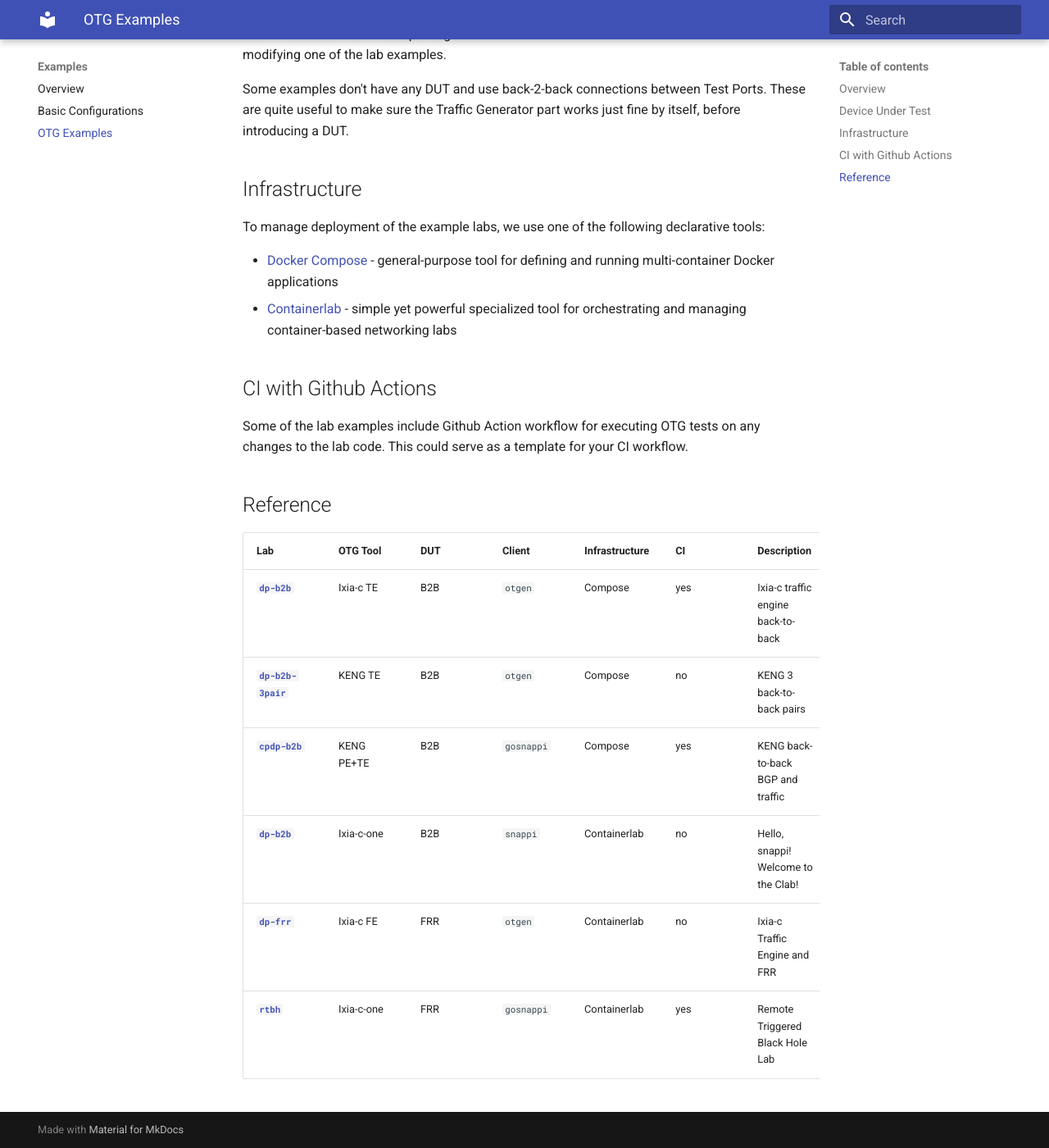
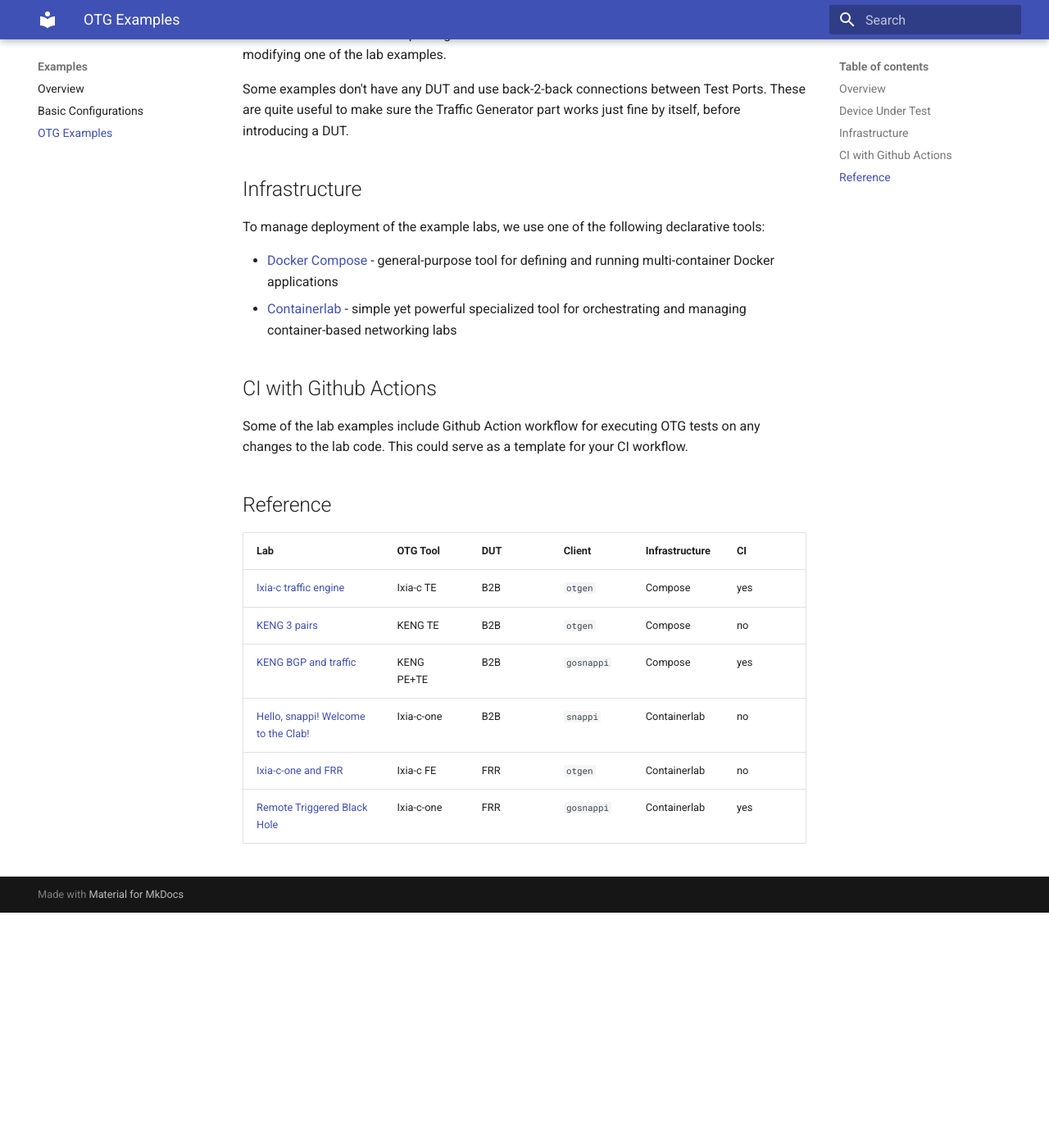
Before and after one commit to open-traffic-generator/open-traffic-generator.github.io, an MkDocs documentation site: the page built from docs/examples/otg-examples.md, in a window 1280 px wide and 1400 px high, scrolled down 469 px. Shown: the whole window at 82% size. Built offline with MkDocs 1.6.1 and Material for MkDocs 9.7.7, drawn with Linux system fonts in a browser that asks for light colours; after the commit the page ends 1582 px from its top, so only the background shows below that.

Commit message:
reworked otg-examples table

```diff
--- a/docs/examples/otg-examples.md
+++ b/docs/examples/otg-examples.md
@@ -23,11 +23,11 @@
 
 ## Reference
 
-| Lab                                                                                                             | OTG Tool    | DUT  | Client     | Infrastructure | CI  | Description                          |
-| --------------------------------------------------------------------------------------------------------------- | ----------- | ---- | ---------- | -------------- | --- | ------------------------------------ |
-| [**`dp-b2b`**](https://github.com/open-traffic-generator/otg-examples/blob/main/docker-compose/b2b)             | Ixia-c TE   | B2B  | `otgen`    | Compose        | yes | Ixia-c traffic engine back-to-back   |
-| [**`dp-b2b-3pair`**](https://github.com/open-traffic-generator/otg-examples/blob/main/docker-compose/b2b-3pair) | KENG TE     | B2B  | `otgen`    | Compose        | no  | KENG 3 back-to-back pairs            |
-| [**`cpdp-b2b`**](https://github.com/open-traffic-generator/otg-examples/blob/main/docker-compose/cpdp-b2b)      | KENG PE+TE  | B2B  | `gosnappi` | Compose        | yes | KENG back-to-back BGP and traffic    |
-| [**`dp-b2b`** ](https://github.com/open-traffic-generator/otg-examples/blob/main/clab/ixia-c-b2b)               | Ixia-c-one  | B2B  | `snappi`   | Containerlab   | no  | Hello, snappi! Welcome to the Clab!  |
-| [**`dp-frr`**](https://github.com/open-traffic-generator/otg-examples/blob/main/clab/ixia-c-te-frr)             | Ixia-c FE   | FRR  | `otgen`    | Containerlab   | no  | Ixia-c Traffic Engine and FRR        |
-| [**`rtbh`**](https://github.com/open-traffic-generator/otg-examples/blob/main/clab/rtbh)                        | Ixia-c-one  | FRR  | `gosnappi` | Containerlab   | yes | Remote Triggered Black Hole Lab      |
+| Lab                                                                                                                     | OTG Tool    | DUT  | Client     | Infrastructure | CI  |
+| ----------------------------------------------------------------------------------------------------------------------- | ----------- | ---- | ---------- | -------------- | --- |
+| [Ixia-c traffic engine](https://github.com/open-traffic-generator/otg-examples/blob/main/docker-compose/b2b)            | Ixia-c TE   | B2B  | `otgen`    | Compose        | yes |
+| [KENG 3 pairs](https://github.com/open-traffic-generator/otg-examples/blob/main/docker-compose/b2b-3pair)               | KENG TE     | B2B  | `otgen`    | Compose        | no  |
+| [KENG BGP and traffic](https://github.com/open-traffic-generator/otg-examples/blob/main/docker-compose/cpdp-b2b)        | KENG PE+TE  | B2B  | `gosnappi` | Compose        | yes |
+| [Hello, snappi! Welcome to the Clab!](https://github.com/open-traffic-generator/otg-examples/blob/main/clab/ixia-c-b2b) | Ixia-c-one  | B2B  | `snappi`   | Containerlab   | no  |
+| [Ixia-c-one and FRR](https://github.com/open-traffic-generator/otg-examples/blob/main/clab/ixia-c-te-frr)               | Ixia-c FE   | FRR  | `otgen`    | Containerlab   | no  |
+| [Remote Triggered Black Hole](https://github.com/open-traffic-generator/otg-examples/blob/main/clab/rtbh)               | Ixia-c-one  | FRR  | `gosnappi` | Containerlab   | yes |
```
